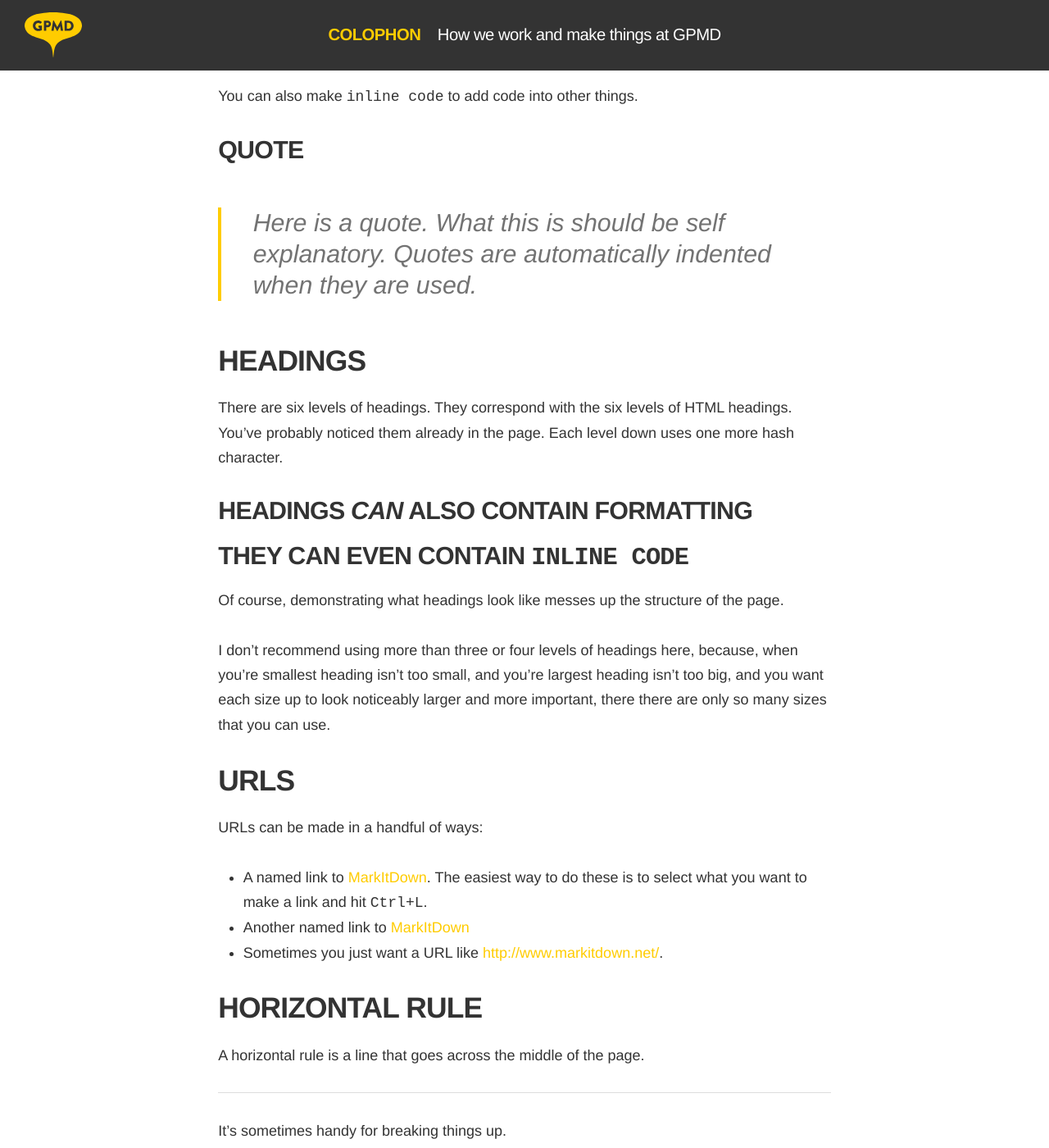
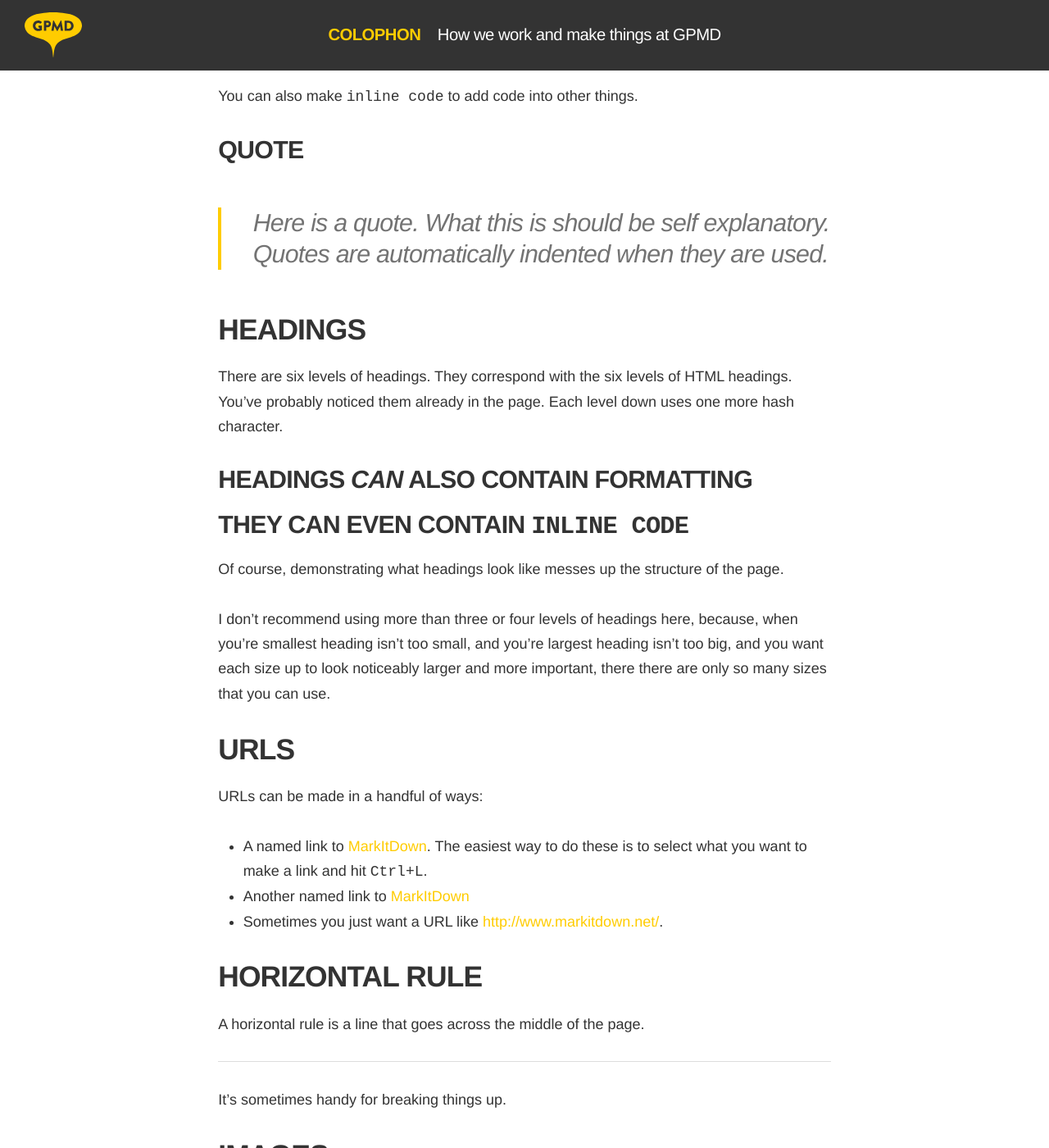
Before and after one commit to gpmd/playbook, a Jekyll site: the page built from index.md, in a window 1280 px wide and 1400 px high, scrolled down 1239 px. Shown: the whole window at 82% size. Built offline with Jekyll 4.4.1, drawn with Linux system fonts in a browser that asks for light colours; Markdown is read by kramdown in place of the engine named in the settings.

Commit message:
Pulled in the letter spacing on blockquotes

```diff
--- a/assets/stylesheets/main.css
+++ b/assets/stylesheets/main.css
@@ -909,7 +909,8 @@ blockquote {
   color: #737373;
   font-size: 1.6875em;
   font-style: italic;
-  line-height: 1.25em; }
+  line-height: 1.25em;
+  letter-spacing: -0.025em; }
 
 cite {
   color: #737373;
--- a/assets/stylesheets/partials/_typography.scss
+++ b/assets/stylesheets/partials/_typography.scss
@@ -122,6 +122,7 @@ blockquote {
     font-size: $base-font-size * 1.5; // 16 * 1.5 = 24px
     font-style: italic;
     line-height: 1.25em;
+    letter-spacing: -0.025em;
 }
 
 cite {
```
